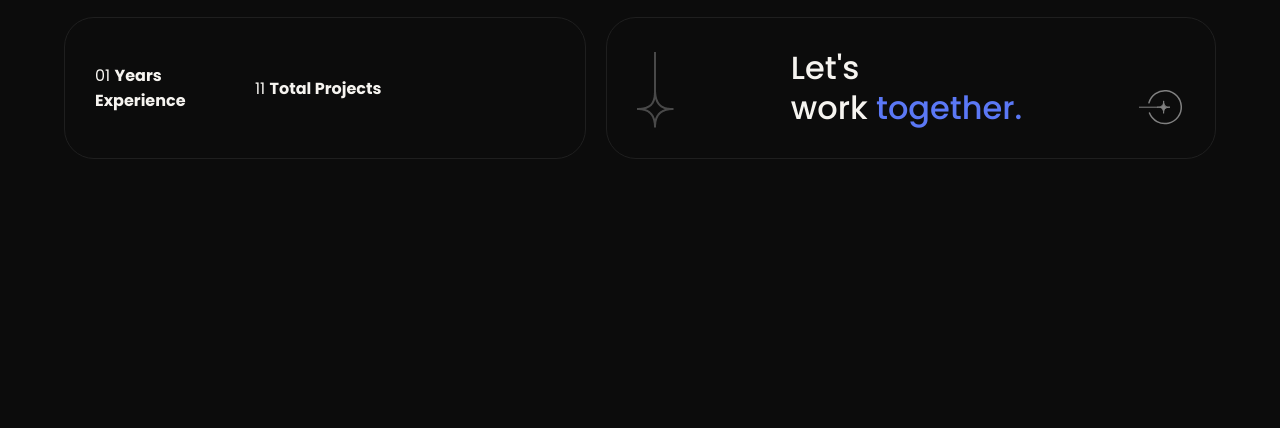
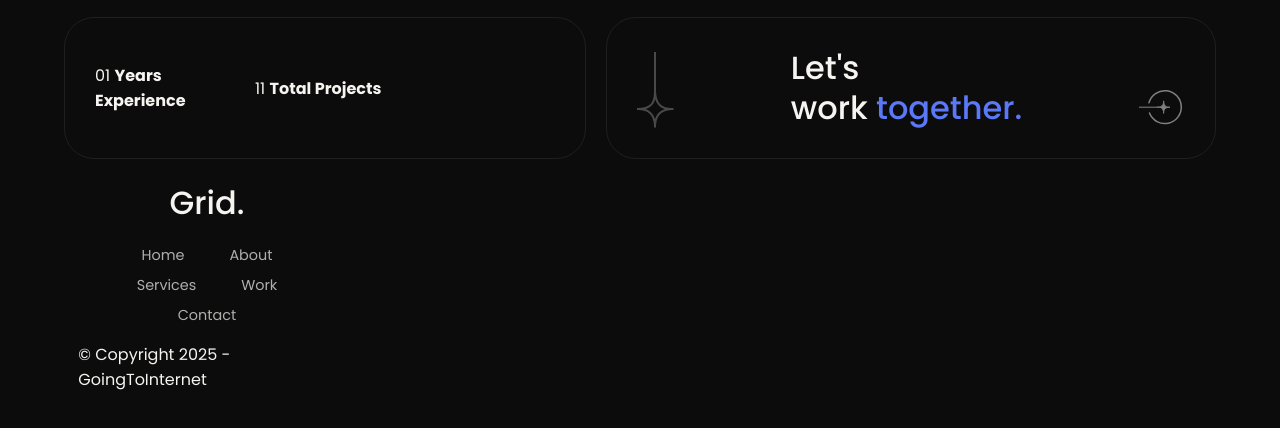
Before and after one commit to Aryan-jr-07/index, a plain HTML site: page index.htm in a window 1280 px wide. Shown: the part 750-1178 px from the top of the page. Before the commit the page ends 959 px from the top, so only its background shows below. Drawn offline with Linux system fonts and the light colour scheme.

Commit message:
add footer

```diff
--- a/index.htm
+++ b/index.htm
@@ -163,6 +163,19 @@
             <h2>Let's <br/> work <span>together.</span></h2>
             <img src="./images/icon.svg" alt="icon"/>
         </a>
+
+        <!-- footer -->
+         <footer>
+            <a href="./index.htm" class="footer-logo">Grid.</a>
+            <ul>
+                <li><a href="#">Home</a></li>
+                <li><a href="#">About</a></li>
+                <li><a href="#">Services</a></li>
+                <li><a href="#">Work</a></li>
+                <li><a href="#">Contact</a></li>
+            </ul>
+            <span>© Copyright 2025 - GoingToInternet</span>
+        </footer>
     </main>
 
 </body>
--- a/style.css
+++ b/style.css
@@ -57,7 +57,8 @@ header .menu li a:hover,
 header .menu li a.active{
     opacity: 1;
 }
-header .logo{
+header .logo,
+.footer-logo{
     font-size: 2rem;
     color: var(--text-color);
     font-weight: 500;
@@ -329,3 +330,27 @@ header .nav-contact{
     left: 30px;
     top: 0px;
 }
+
+/* footer */
+footer{
+    display: flex;
+    flex-direction: column;
+    width: 90%;
+    margin: auto;
+    justify-content: center;
+    align-items: center;
+}
+footer ul{
+    display: flex;
+    justify-content: center;
+    align-items: center;
+    margin: 15px 0px;
+    flex-wrap: wrap;
+    grid-gap: 5px;
+}
+footer ul li a{
+    color: var(--text-color);
+    opacity: 0.7;
+    margin: 0px 20px;
+    font-size: 0.9rem;
+}
```
